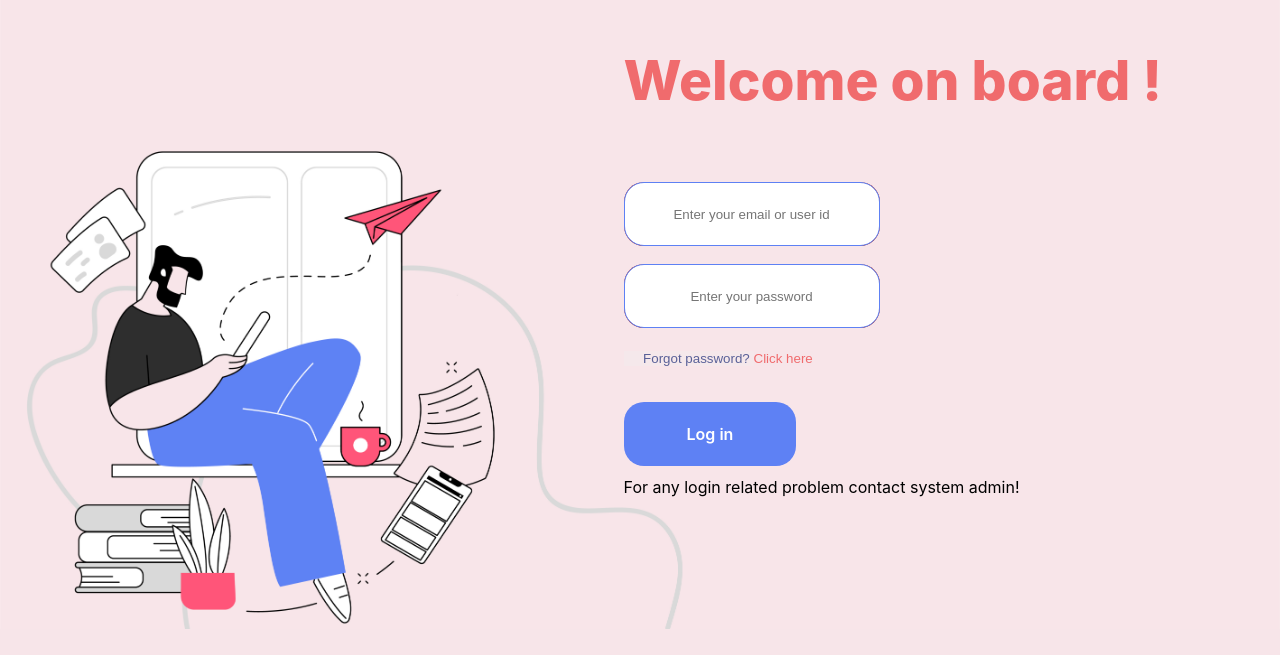
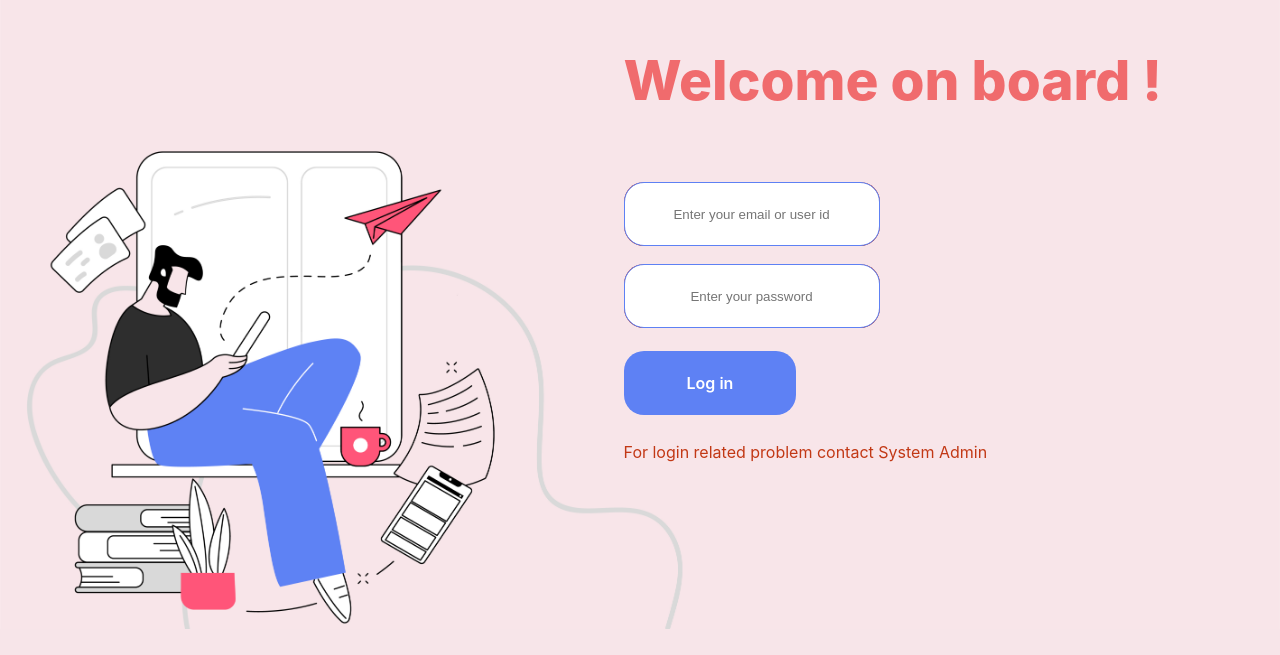
Before and after one commit to Symagine-Solutions-Pvt-Ltd2/client_app_deployment, a React (Create React App) app: page /login in a window 1280 px wide. Shown: the part 145-800 px from the top of the page. Built offline with nearby package versions, Linux system fonts and the light colour scheme.

Commit message:
login page update

```diff
--- a/src/Pages/Login.js
+++ b/src/Pages/Login.js
@@ -125,22 +125,15 @@ function Login() {
       <input  className="input_box_text" style={{    border : "1px solid #5E81F4"  }}  placeholder="Enter your password"  onChange={  onChangePassword} />
       </div>
 
-
-      <div className="password-text" >
-
-      <input style = {{ height : "100%"  , width : "55%"   , display : "flex"  , textAlign : "end"  , color : "#5A6198"  , border : "0px solid red"}}  type="text"  value="Forgot password? "  disabled />
-      <input  style = {{ height : "100%"  , color : "#F06B6D" , backgroundColor : "#F7E5E9"  , border : "0px solid red"  , textAlignLast : "center" }}  type="button" value= "Click here"   onClick={ () => {    navigate(  "/forgotpassword"  ,   { replace : false}  )  ; }}/>
-
-      </div>
-
       <div className="button"   onClick={ () => {  goToHome()  }}>
             <p  style= {{  color  : "#FFFFFF"  , fontWeight : 600  , fontSize : 16}}>Log in</p>
      </div>
 
      <div className="description2_login">
 
-      <p>For any login related problem contact system admin!</p>
+     <p  style = {{ color  : "#c23815"}}>For login related problem contact System Admin</p>
      </div>
+
     </div>
 
 
--- a/src/Style/Login.css
+++ b/src/Style/Login.css
@@ -116,7 +116,8 @@ height : 8% ;
     height: 8.05% ;
     width:  13.5% ;
     background-color: #5E81F4 ;
-    top : 68.38% ;
+
+    top : 61.96% ;
      position: absolute;
      border-radius:  20px;
      overflow: hidden ;
@@ -129,6 +130,6 @@ height : 8% ;
 .description2_login{
 
 
-    top : 77.70% ;
+    top : 73.38% ;
     position: absolute;
 }
--- a/src/index.js
+++ b/src/index.js
@@ -45,6 +45,7 @@ root.render(
  <Route path= "/"   >
  <Route index element={<GettingStarted />} />
  <Route path= "login"  element ={  <Login/>  } />
+
  <Route path= "forgotpassword"  element ={  <ForgotPassword/>  } />
  <Route path= "password"  element ={  <Password/>  } />
 
```
